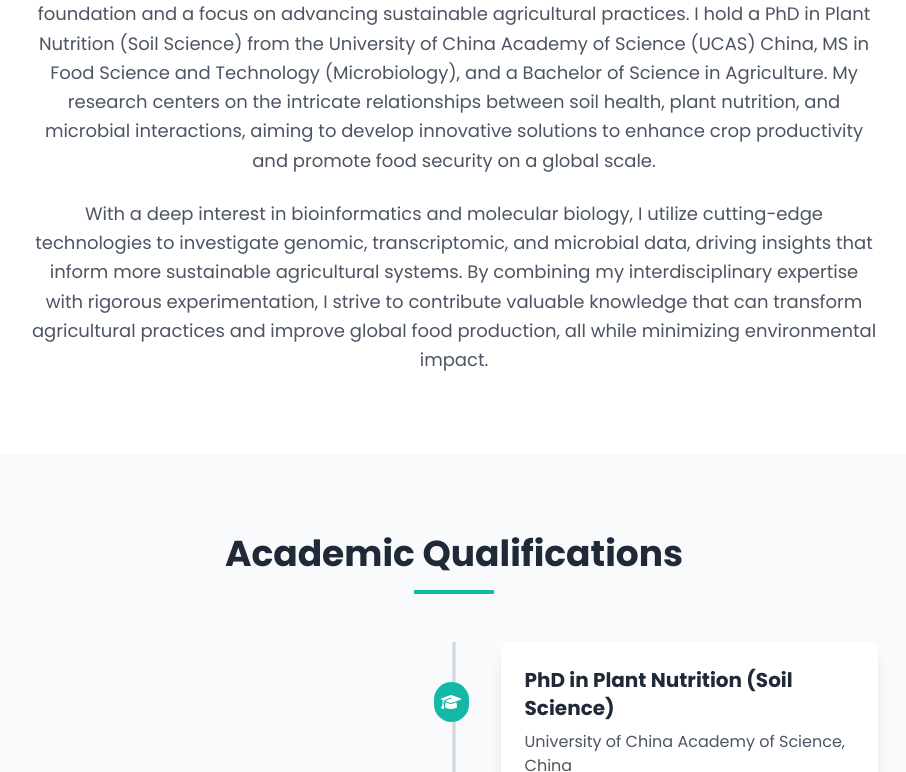
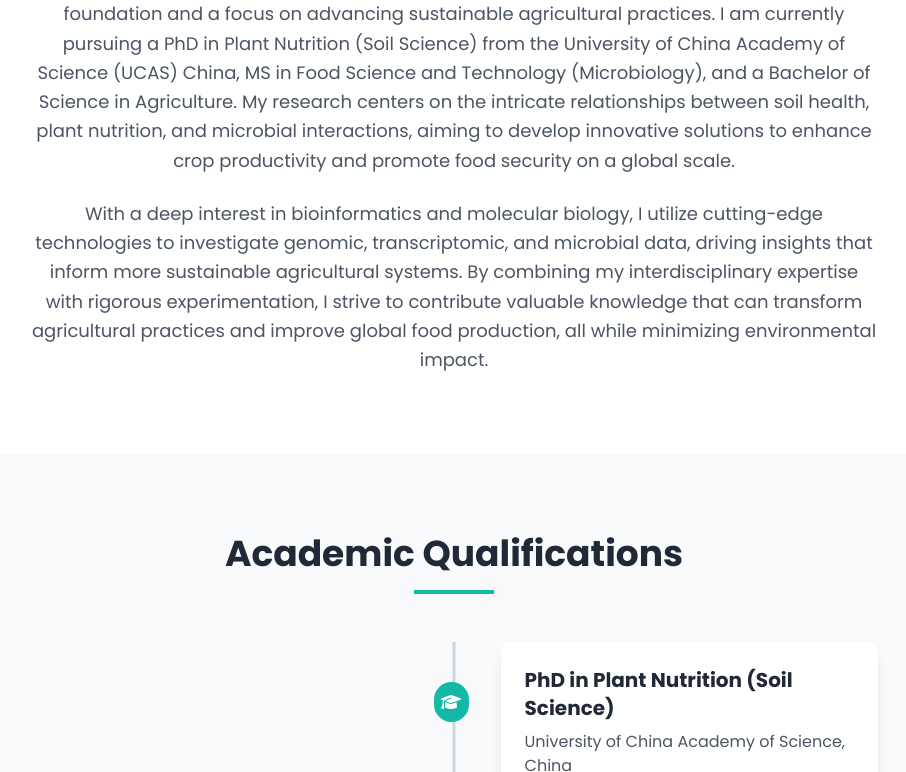
Before and after one commit to israfilhzau/profile, a plain HTML site: page index.html in a window 1280 px wide. Shown: the part 1018-1790 px from the top of the page, without its empty margins (186-1092 px from the left). Drawn offline with nearby package versions, Linux system fonts and the light colour scheme.

Commit message:
my_portfolio

```diff
--- a/index.html
+++ b/index.html
@@ -513,7 +513,7 @@
           home_button: "Discover More",
           // About
           about_title: "About Me",
-          about_p1_part1: "I am <strong>Israfil Hossen</strong>, a passionate and dedicated researcher with a strong academic foundation and a focus on advancing sustainable agricultural practices. I hold a PhD in Plant Nutrition (Soil Science) from the University of China Academy of Science (UCAS) China, MS in Food Science and Technology (Microbiology), and a Bachelor of Science in Agriculture.",
+          about_p1_part1: "I am <strong>Israfil Hossen</strong>, a passionate and dedicated researcher with a strong academic foundation and a focus on advancing sustainable agricultural practices. I am currently pursuing a PhD in Plant Nutrition (Soil Science) from the University of China Academy of Science (UCAS) China, MS in Food Science and Technology (Microbiology), and a Bachelor of Science in Agriculture.",
           about_p1_part2: "My research centers on the intricate relationships between soil health, plant nutrition, and microbial interactions, aiming to develop innovative solutions to enhance crop productivity and promote food security on a global scale.",
           about_p2_part1: "With a deep interest in bioinformatics and molecular biology, I utilize cutting-edge technologies to investigate genomic, transcriptomic, and microbial data, driving insights that inform more sustainable agricultural systems.",
           about_p2_part2: "By combining my interdisciplinary expertise with rigorous experimentation, I strive to contribute valuable knowledge that can transform agricultural practices and improve global food production, all while minimizing environmental impact.",
```
